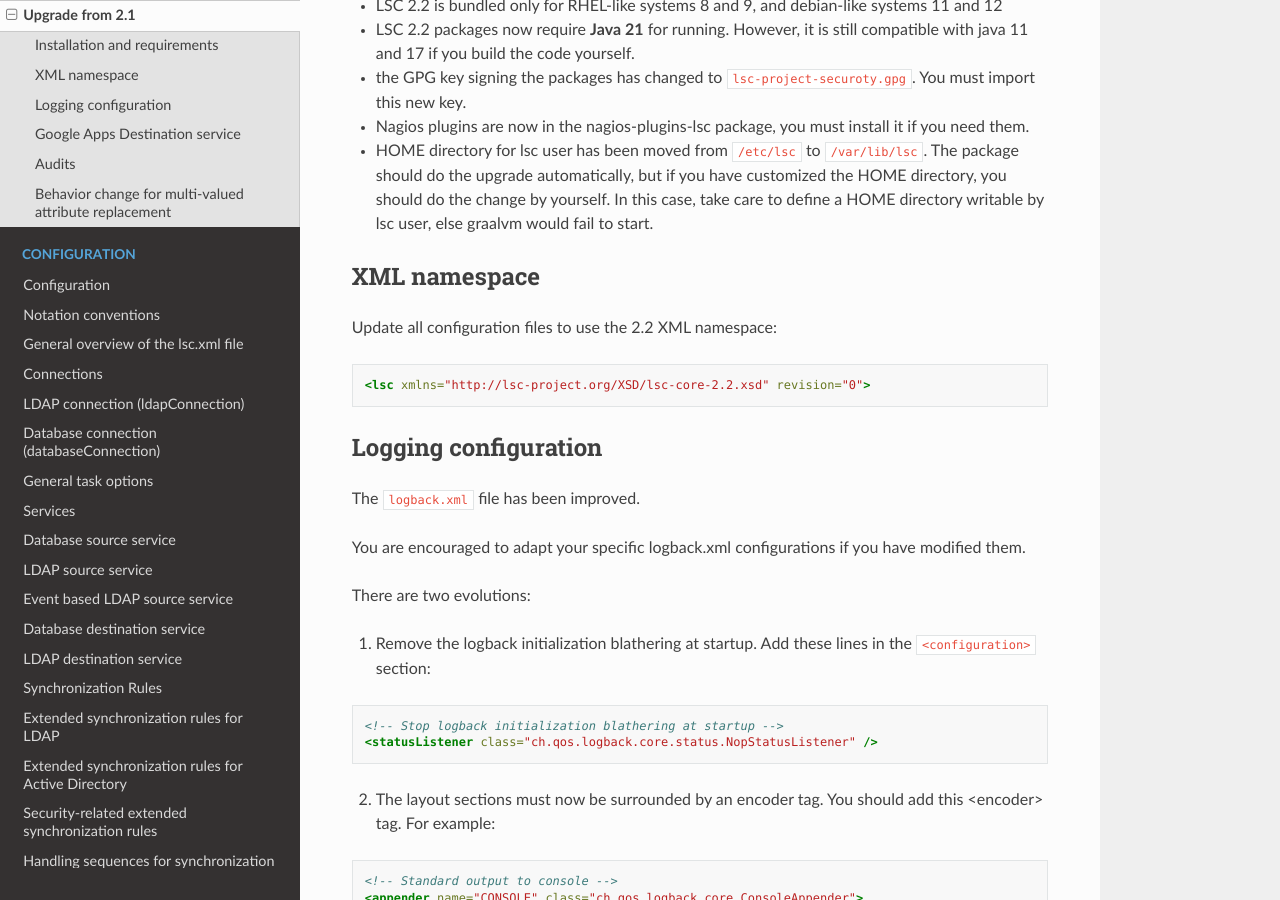
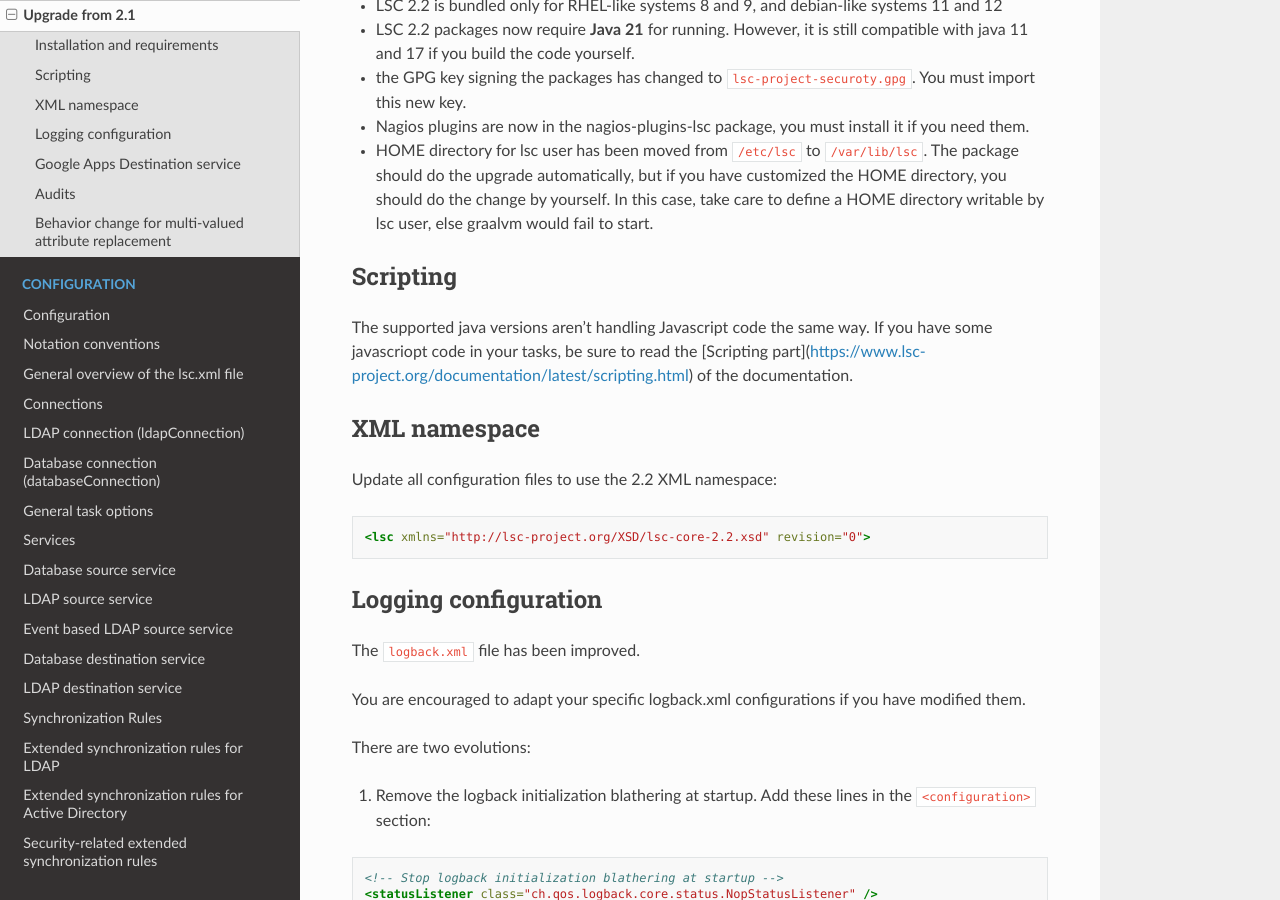
Before and after one commit to lsc-project/documentation, a Sphinx documentation site: the page built from source/upgrade.rst, in a window 1280 px wide and 900 px high, scrolled down 342 px. Built offline with Sphinx 7.4.7 and the Read the Docs theme 3.1.0, drawn with Linux system fonts in a browser that asks for light colours.

Commit message:
Update upgrade.rst
Added some reference to the scripting documentation

```diff
--- a/source/upgrade.rst
+++ b/source/upgrade.rst
@@ -15,6 +15,11 @@ As described in :doc:`installation <installation>` and :doc:`requirements <requi
 * the GPG key signing the packages has changed to ``lsc-project-securoty.gpg``. You must import this new key.
 * Nagios plugins are now in the nagios-plugins-lsc package, you must install it if you need them.
 * HOME directory for lsc user has been moved from ``/etc/lsc`` to ``/var/lib/lsc``. The package should do the upgrade automatically, but if you have customized the HOME directory, you should do the change by yourself. In this case, take care to define a HOME directory writable by lsc user, else graalvm would fail to start.
+
+Scripting
+=========
+
+The supported java versions aren't handling Javascript code the same way. If you have some javascriopt code in your tasks, be sure to read the [Scripting part](https://www.lsc-project.org/documentation/latest/scripting.html) of the documentation.
 
 XML namespace
 =============
```
